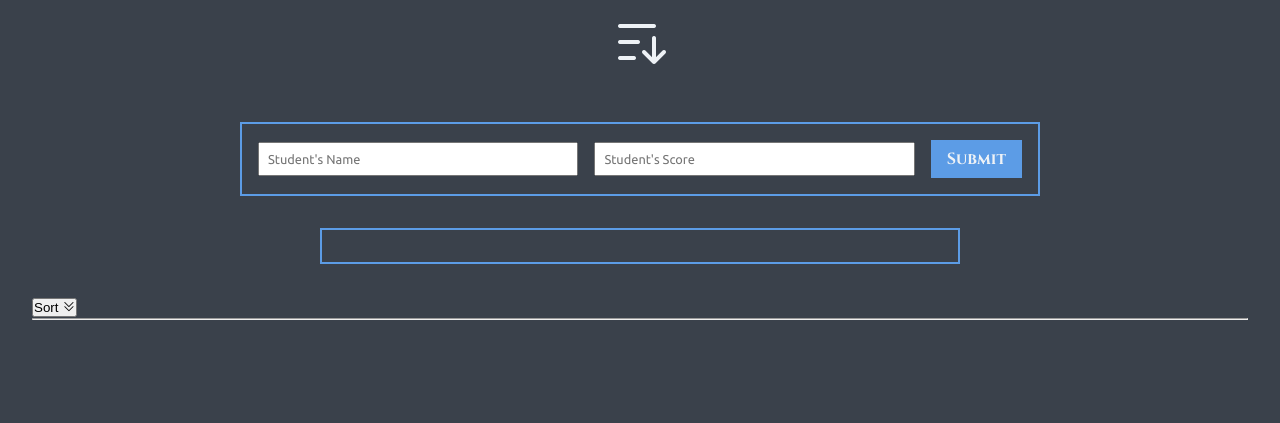
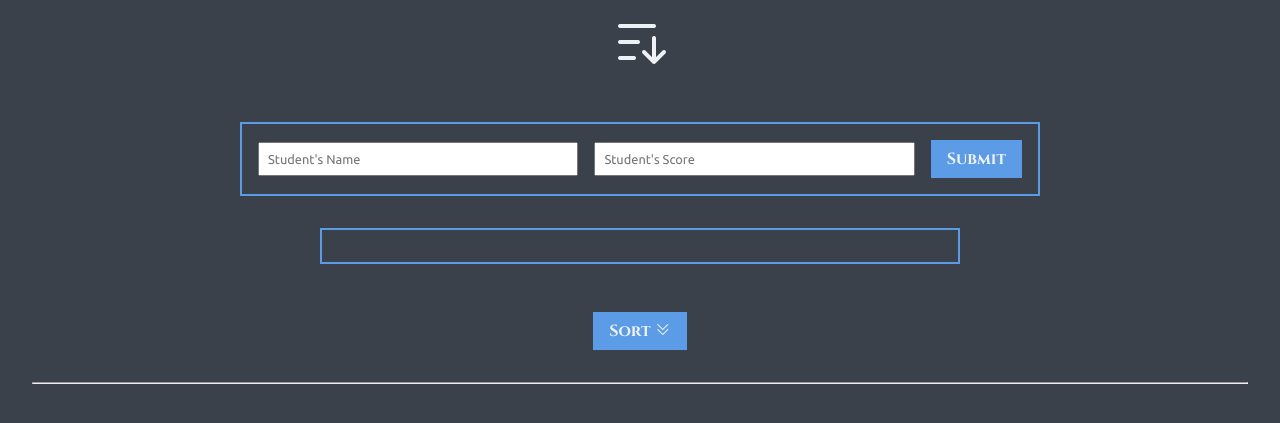
Before and after one commit to PERFEXION17/score-sort, a plain HTML site: page index.html in a window 1280 px wide. Shown: the part 81-504 px from the top of the page. Drawn offline with nearby package versions, Linux system fonts and the light colour scheme.

Commit message:
style: style sort button and add flexox layout

```diff
--- a/styles.css
+++ b/styles.css
@@ -52,36 +52,36 @@ body {
   font-family: var(--font-1);
 }
 
-nav{
+nav {
   padding: 1rem;
   display: flex;
   justify-content: center;
   align-items: center;
 }
 
-nav a{
+nav a {
   font-size: 2rem;
   font-weight: var(--fw-bold);
   color: var(--text);
 }
 
-header{
+header {
   padding: 1rem;
   display: flex;
   justify-content: center;
   align-items: center;
 }
 
-header i{
-font-size: 4rem;
+header i {
+  font-size: 4rem;
   color: var(--text);
 }
 
-main{
+main {
   padding: 2rem;
 }
 
-.input_section{
+.input_section {
   max-width: 50rem;
   margin: auto;
   padding: 1rem;
@@ -92,15 +92,24 @@ main{
   border: var(--border);
 }
 
-.input_section input{
+.input_section input {
   min-width: 0;
-  padding: .5rem;
+  padding: 0.5rem;
   flex: 1;
   font-family: var(--font-2);
-  font-size: .8rem;
+  font-size: 0.8rem;
 }
 
-.input_list{
+.render_section{
+  margin-bottom: 2rem;
+  display: flex;
+  flex-direction: column;
+  justify-content: center;
+  align-items: center;
+  gap: 1rem;
+}
+
+.input_list {
   width: 80%;
   max-width: 40rem;
   margin: 2rem auto;
@@ -111,8 +120,8 @@ main{
   border: var(--border);
 }
 
-#submitScore{
-  padding: .5rem 1rem;
+#submitScore {
+  padding: 0.5rem 1rem;
   font-family: var(--font-1);
   font-size: 1rem;
   font-weight: var(--fw-bold);
@@ -122,26 +131,36 @@ main{
   cursor: pointer;
 }
 
-.list_head{
+.list_head {
   padding-bottom: 1rem;
   display: flex;
   justify-content: space-between;
   border-bottom: var(--border);
 }
 
-.list_body{
+.list_body {
   padding-top: 1rem;
   display: flex;
   flex-direction: column;
   align-items: center;
   font-family: var(--font-2);
-
 }
 
-.list_wrap{
+.list_wrap {
   padding: 1rem;
   width: 70%;
   max-width: 40rem;
   display: flex;
   justify-content: space-between;
 }
+
+#sortBtn {
+  padding: 0.5rem 1rem;
+  font-family: var(--font-1);
+  font-size: 1rem;
+  font-weight: var(--fw-bold);
+  background: var(--accent);
+  color: var(--text);
+  border: none;
+  cursor: pointer;
+}
```
